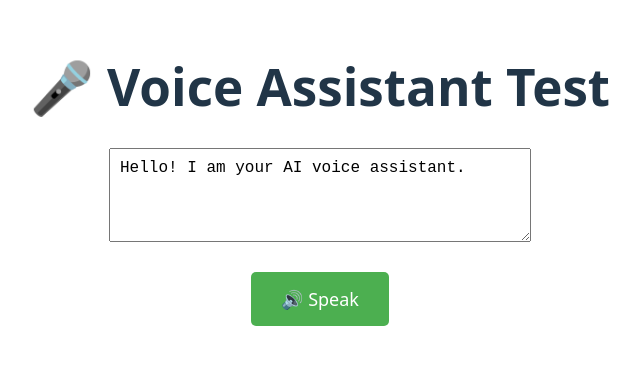
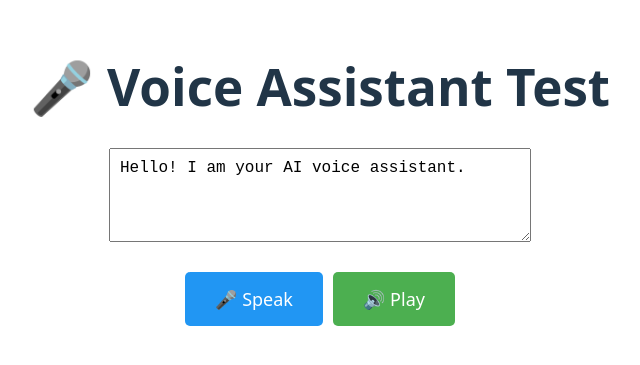
Before and after one commit to Gelegrimbor/jjs-voice-assistant, a React (Vite) app: page / in a window 1280 px wide. Shown: the part 225-590 px from the top of the page, without its empty margins (320-960 px from the left). Built offline with nearby package versions, Linux system fonts and the light colour scheme.

Commit message:
added speach to text works on chrome not opera

```diff
--- a/src/App.tsx
+++ b/src/App.tsx
@@ -1,9 +1,66 @@
-import { useState } from 'react';
+import { useState, useRef } from 'react';
 import './App.css';
+
+// Add this interface at the top, before the App function
+interface SpeechRecognitionEvent {
+  results: {
+    [index: number]: {
+      [index: number]: {
+        transcript: string;
+      };
+    };
+  };
+}
+
+interface SpeechRecognitionErrorEvent {
+  error: string;
+}
 
 function App() {
   const [text, setText] = useState('Hello! I am your AI voice assistant.');
   const [isLoading, setIsLoading] = useState(false);
+  const [isListening, setIsListening] = useState(false);
+  const recognitionRef = useRef<any>(null);
+
+  // Voice input setup
+  const startListening = () => {
+    // Check if browser supports speech recognition
+    const SpeechRecognition = (window as any).SpeechRecognition || (window as any).webkitSpeechRecognition;
+
+    if (!SpeechRecognition) {
+      alert('Your browser does not support speech recognition. Try Chrome!');
+      return;
+    }
+
+    const recognition = new SpeechRecognition();
+    recognition.continuous = false;
+    recognition.interimResults = false;
+    recognition.lang = 'en-US';
+
+    recognition.onstart = () => {
+      setIsListening(true);
+      console.log('Listening...');
+    };
+
+    recognition.onresult = (event: SpeechRecognitionEvent) => {
+      const transcript = event.results[0][0].transcript;
+      console.log('You said:', transcript);
+      setText(transcript);
+      setIsListening(false);
+    };
+
+    recognition.onerror = (event: SpeechRecognitionErrorEvent) => {
+      console.error('Speech recognition error:', event.error);
+      setIsListening(false);
+    };
+
+    recognition.onend = () => {
+      setIsListening(false);
+    };
+
+    recognitionRef.current = recognition;
+    recognition.start();
+  };
 
   const speakText = async () => {
     setIsLoading(true);
@@ -11,10 +68,6 @@ function App() {
     try {
       const apiKey = import.meta.env.VITE_ELEVENLABS_API_KEY;
 
-      console.log('API Key:', apiKey ? 'Found' : 'NOT FOUND');
-      console.log('First 10 chars:', apiKey?.substring(0, 10));
-
-      // Direct fetch call with simpler approach
       const voiceId = 'pNInz6obpgDQGcFmaJgB'; // Adam voice
 
       const response = await fetch(
@@ -65,28 +118,46 @@ function App() {
       <textarea
         value={text}
         onChange={(e) => setText(e.target.value)}
-        placeholder="Enter text to speak..."
+        placeholder="Enter text to speak or click the microphone..."
         rows={4}
         style={{ width: '400px', padding: '10px', fontSize: '16px' }}
       />
 
       <br /><br />
 
+      <div style={{ display: 'flex', gap: '10px', justifyContent: 'center' }}>
         <button
-        onClick={speakText}
-        disabled={isLoading}
+          onClick={startListening}
+          disabled={isListening || isLoading}
           style={{
             padding: '15px 30px',
             fontSize: '18px',
-          cursor: isLoading ? 'not-allowed' : 'pointer',
+            cursor: (isListening || isLoading) ? 'not-allowed' : 'pointer',
+            backgroundColor: isListening ? '#ff9800' : '#2196F3',
+            color: 'white',
+            border: 'none',
+            borderRadius: '5px'
+          }}
+        >
+          {isListening ? '🎤 Listening...' : '🎤 Speak'}
+        </button>
+
+        <button
+          onClick={speakText}
+          disabled={isLoading || isListening}
+          style={{
+            padding: '15px 30px',
+            fontSize: '18px',
+            cursor: (isLoading || isListening) ? 'not-allowed' : 'pointer',
             backgroundColor: isLoading ? '#ccc' : '#4CAF50',
             color: 'white',
             border: 'none',
             borderRadius: '5px'
           }}
         >
-        {isLoading ? '🔄 Generating...' : '🔊 Speak'}
+          {isLoading ? '🔄 Generating...' : '🔊 Play'}
         </button>
+      </div>
     </div>
   );
 }
```
Lines whose indentation alone changed are shown as unchanged.
